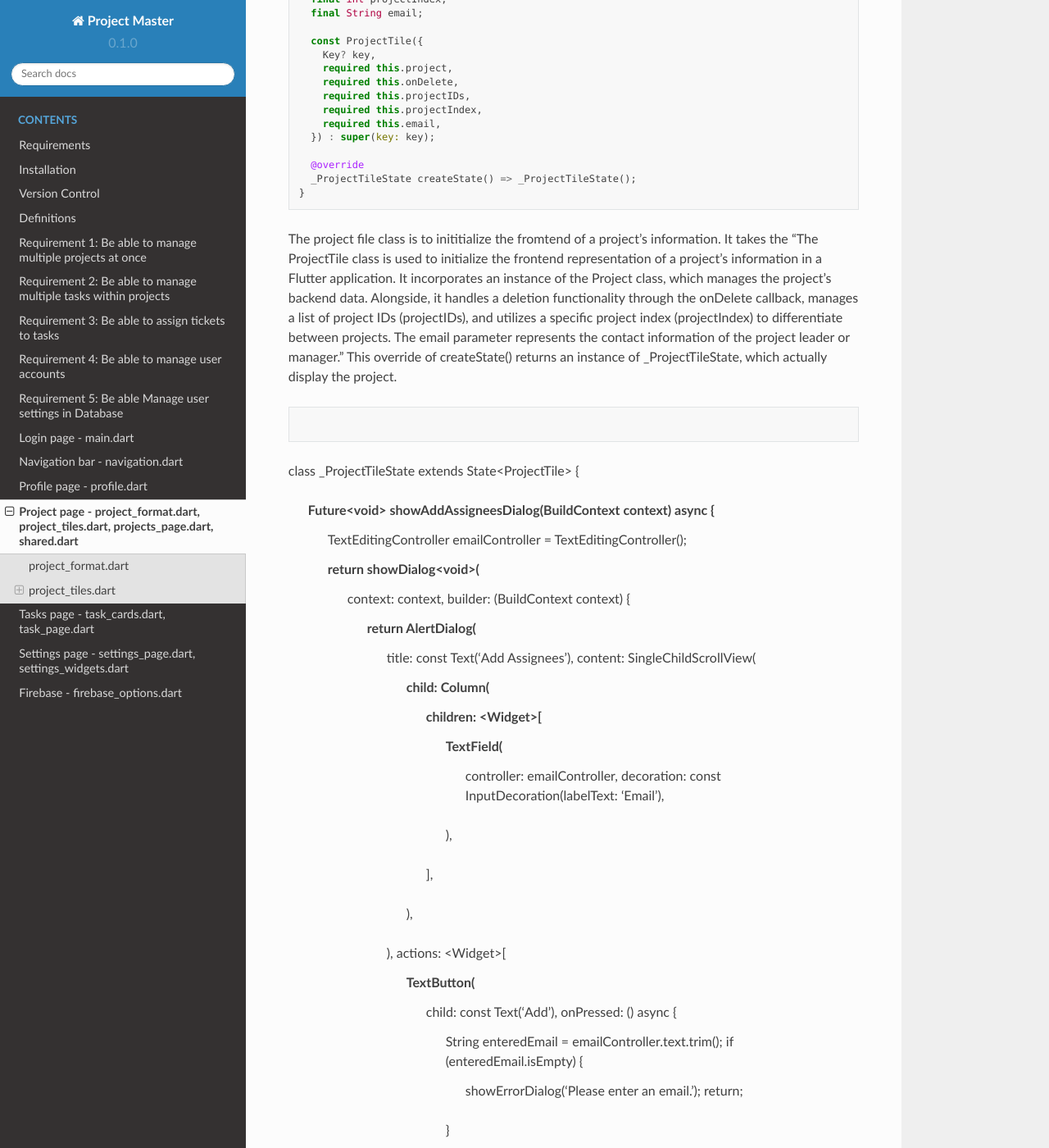
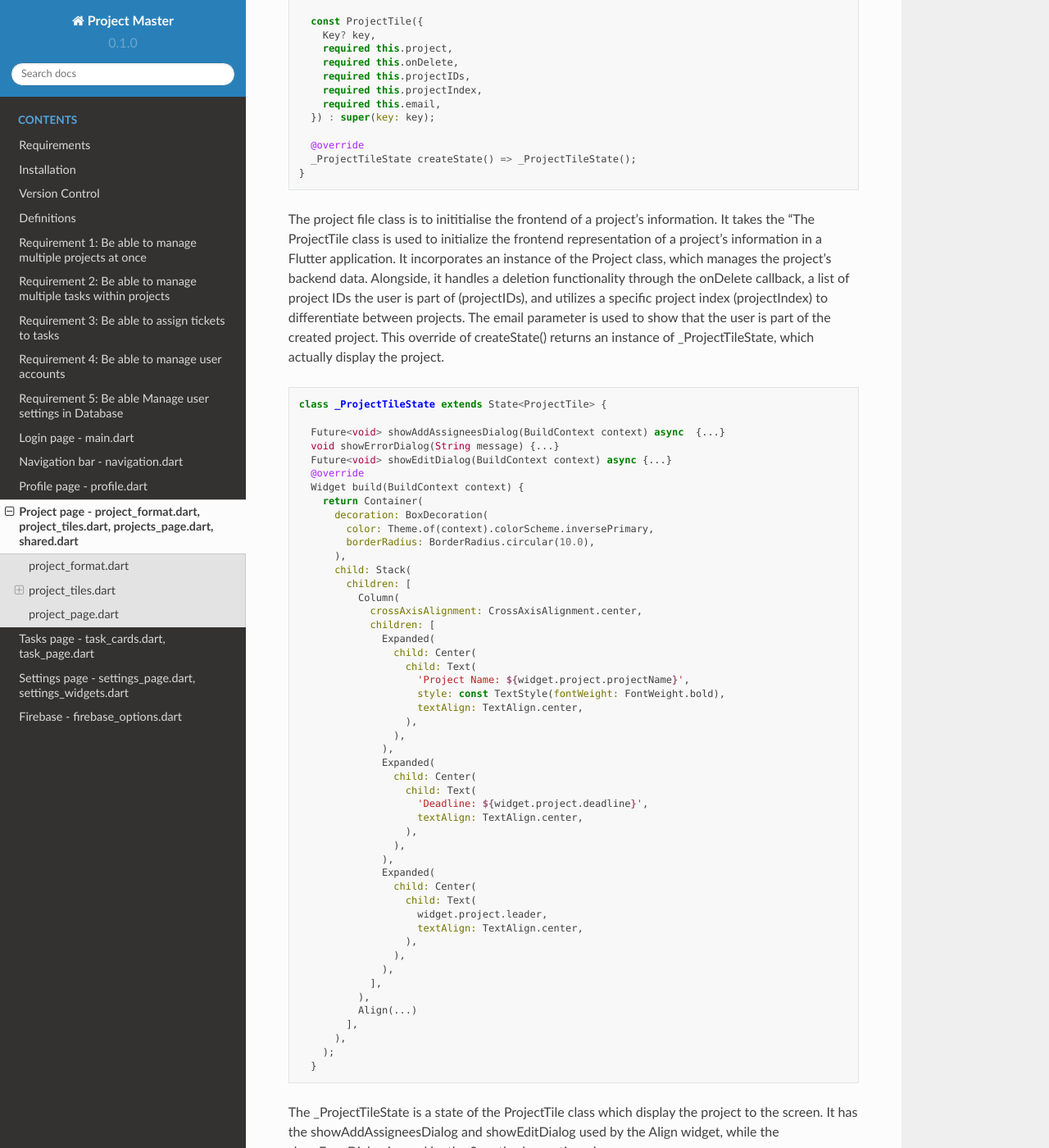
Before and after one commit to setap5d/rtd, a Sphinx documentation site: the page built from docs/source/components/project.rst, in a window 1280 px wide and 1400 px high, scrolled down 1054 px. Shown: the whole window at 82% size. Built offline with Sphinx 7.4.7 and the Read the Docs theme 2.0.0, drawn with Linux system fonts in a browser that asks for light colours; some of the changed text lies outside the part shown.

Commit message:
Update project.rst

```diff
--- a/docs/source/components/project.rst
+++ b/docs/source/components/project.rst
@@ -33,7 +33,7 @@
   import 'shared.dart';
   import 'package:cloud_firestore/cloud_firestore.dart';
 
-The flutter material import is required for the Flutter framework. The three firebase imports are required for the Firebase authentication and Firestore database. The project_format.dart file is imported to format the project details. The shared.dart imports two functions that are used by the file.
+The flutter material import is required for the Flutter framework. The firebase import is required for the Firestore database. The project_format.dart file is imported to format the project details. The shared.dart imports two functions that are used by the file.
 
 .. code-block:: dart
 
@@ -57,10 +57,64 @@
     _ProjectTileState createState() => _ProjectTileState();
   }
 
-The project file class is to inititialize the fromtend of a project's information. It takes the "The ProjectTile class is used to initialize the frontend representation of a project's information in a Flutter application. It incorporates an instance of the Project class, which manages the project's backend data. Alongside, it handles a deletion functionality through the onDelete callback, manages a list of project IDs (projectIDs), and utilizes a specific project index (projectIndex) to differentiate between projects. The email parameter represents the contact information of the project leader or manager." This override of createState() returns an instance of _ProjectTileState, which actually display the project.
+The project file class is to inititialise the frontend of a project's information. It takes the "The ProjectTile class is used to initialize the frontend representation of a project's information in a Flutter application. It incorporates an instance of the Project class, which manages the project's backend data. Alongside, it handles a deletion functionality through the onDelete callback, a list of project IDs the user is part of (projectIDs), and utilizes a specific project index (projectIndex) to differentiate between projects. The email parameter is used to show that the user is part of the created project. This override of createState() returns an instance of _ProjectTileState, which actually display the project.
 
 .. code-block:: dart
-class _ProjectTileState extends State<ProjectTile> {
+
+  class _ProjectTileState extends State<ProjectTile> {
+
+    Future<void> showAddAssigneesDialog(BuildContext context) async  {...}
+    void showErrorDialog(String message) {...}
+    Future<void> showEditDialog(BuildContext context) async {...}
+    @override
+    Widget build(BuildContext context) {
+      return Container(
+        decoration: BoxDecoration(
+          color: Theme.of(context).colorScheme.inversePrimary,
+          borderRadius: BorderRadius.circular(10.0),
+        ),
+        child: Stack(
+          children: [
+            Column(
+              crossAxisAlignment: CrossAxisAlignment.center,
+              children: [
+                Expanded(
+                  child: Center(
+                    child: Text(
+                      'Project Name: ${widget.project.projectName}',
+                      style: const TextStyle(fontWeight: FontWeight.bold),
+                      textAlign: TextAlign.center,
+                    ),
+                  ),
+                ),
+                Expanded(
+                  child: Center(
+                    child: Text(
+                      'Deadline: ${widget.project.deadline}',
+                      textAlign: TextAlign.center,
+                    ),
+                  ),
+                ),
+                Expanded(
+                  child: Center(
+                    child: Text(
+                      widget.project.leader,
+                      textAlign: TextAlign.center,
+                    ),
+                  ),
+                ),
+              ],
+            ),
+            Align(...)
+          ],
+        ),
+      );
+    }
+
+The _ProjectTileState is a state of the ProjectTile class which display the project to the screen. It has the showAddAssigneesDialog and showEditDialog used by the Align widget, while the showErrorDialog is used by the 2 methods mentioned.
+
+
+.. code-block:: dart
 
   Future<void> showAddAssigneesDialog(BuildContext context) async {
     TextEditingController emailController = TextEditingController();
@@ -168,6 +222,11 @@
     );
   }
 
+The showAddAssigneesDialog method provides a user interface for adding a new assignee to a project by entering an email address. It checks for the validity of the email and whether the user is already assigned to the project, and updates the Firebase database accordingly.
+
+
+.. code-block:: dart
+
   void showErrorDialog(String message) {
     showDialog(
       context: context,
@@ -187,6 +246,11 @@
       },
     );
   }
+
+The showErrorDialog method provides a consistent way for the application to handle and display error messages to the user.
+
+
+.. code-block:: dart
 
   Future<void> showEditDialog(BuildContext context) async {
     DateTime selectedDate = DateTime.now();
@@ -298,46 +362,11 @@
     );
   }
 
-  @override
-  Widget build(BuildContext context) {
-    return Container(
-      decoration: BoxDecoration(
-        color: Theme.of(context).colorScheme.inversePrimary,
-        borderRadius: BorderRadius.circular(10.0),
-      ),
-      child: Stack(
-        children: [
-          Column(
-            crossAxisAlignment: CrossAxisAlignment.center,
-            children: [
-              Expanded(
-                child: Center(
-                  child: Text(
-                    'Project Name: ${widget.project.projectName}',
-                    style: const TextStyle(fontWeight: FontWeight.bold),
-                    textAlign: TextAlign.center,
-                  ),
-                ),
-              ),
-              Expanded(
-                child: Center(
-                  child: Text(
-                    'Deadline: ${widget.project.deadline}',
-                    textAlign: TextAlign.center,
-                  ),
-                ),
-              ),
-              Expanded(
-                child: Center(
-                  child: Text(
-                    widget.project.leader,
-                    textAlign: TextAlign.center,
-                  ),
-                ),
-              ),
-            ],
-          ),
-          Align(
+The showEditDialog method provides a comprehensive interface for editing project details. The changes are made through the selectedDate variable which holds the project's deadline, the projectNameController which hold the project name, leaderController holds the name of the project's leader. When the changes are saved, then updates the Firestore database with the new data if the input fields are valid.
+
+.. code-block:: dart
+
+      Align(
             alignment: Alignment.bottomRight,
             child: PopupMenuButton<String>(
               icon: const Icon(Icons.more_vert),
@@ -383,8 +412,8 @@
               ],
             ),
           ),
-        ],
-      ),
-    );
-  }
-}
+The Align widget in the _ProjectTileState class serves as a layout tool to precisely place the PopupMenuButton within the user interface of the ProjectTile widget. It ensures that the menu button is always located in the bottom-right corner of the tile, providing a consistent and intuitive interaction point for accessing additional options related to the project.
+
+
+project_page.dart
+--------------------
```
